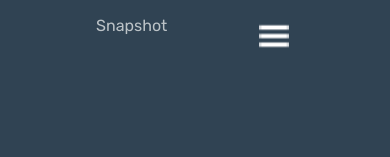
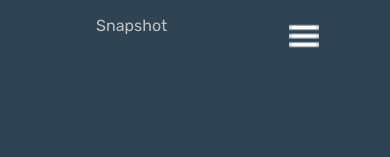
Before and after one commit to preciousjohn/Responsive-Website, a plain HTML site: page index.html in a window 390 px wide. Shown: the top 157 px of the page. Drawn offline with Linux system fonts and the light colour scheme.

Commit message:
Update style.css

```diff
--- a/style.css
+++ b/style.css
@@ -439,7 +439,7 @@ div.footer h6 {
 
     .menuToggle{
         position: relative;
-        left: 300x;
+        left: 30px;
         width: 40px;
         height: 40px;
         background: url(images/me.png);
```
